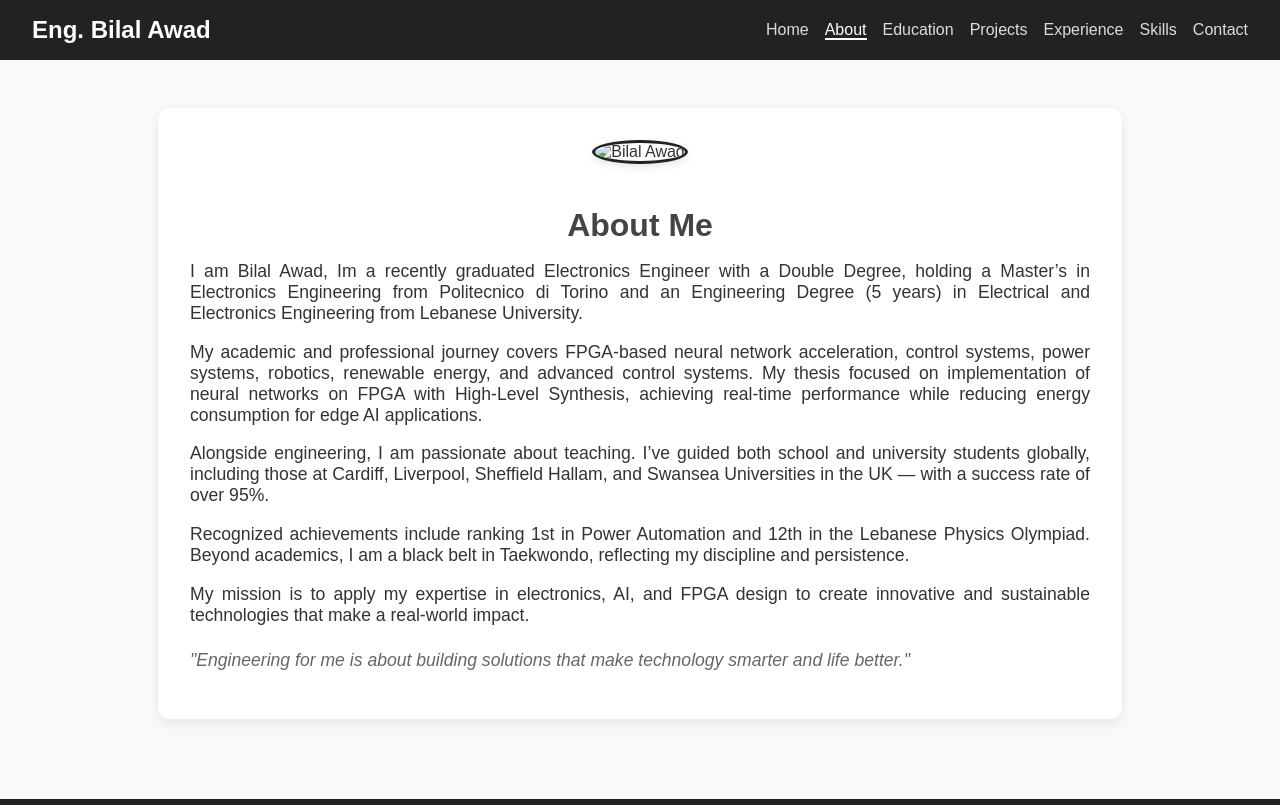
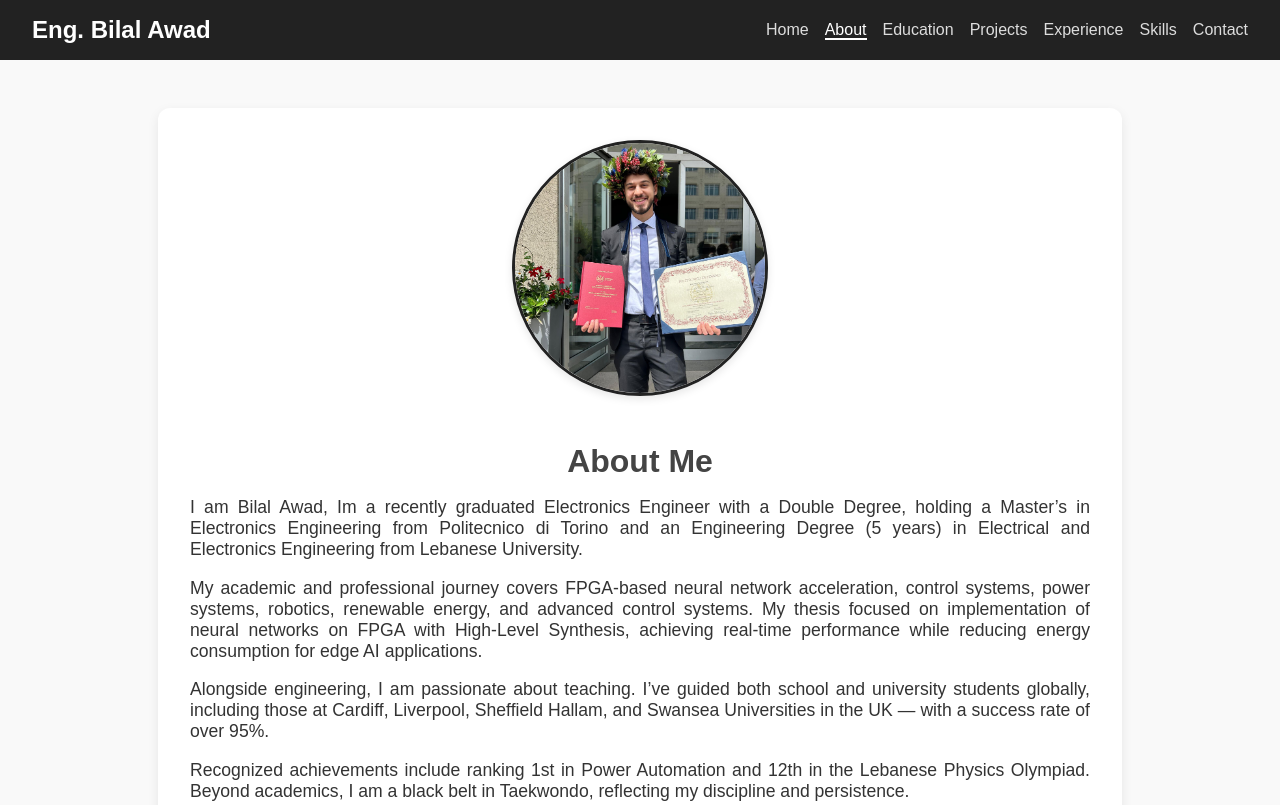
Before and after one commit to bilalawadd/Portfolio, a plain HTML site: page about.html in a window 1280 px wide. Shown: the top 805 px of the page. Drawn offline with Linux system fonts and the light colour scheme.

Commit message:
Update about.html

```diff
--- a/about.html
+++ b/about.html
@@ -63,7 +63,7 @@
 
   <main>
     <section class="about-section">
-      <img src="Photos\14.jpg" alt="Bilal Awad" class="about-img">
+      <img src="14.jpg" alt="Bilal Awad" class="about-img">
       <h2>About Me</h2>
       <p>
  I am Bilal Awad, Im a recently graduated Electronics Engineer with a Double Degree, holding a Master’s in Electronics Engineering from Politecnico di Torino and an Engineering Degree (5 years) in Electrical and Electronics Engineering from Lebanese University.
```
